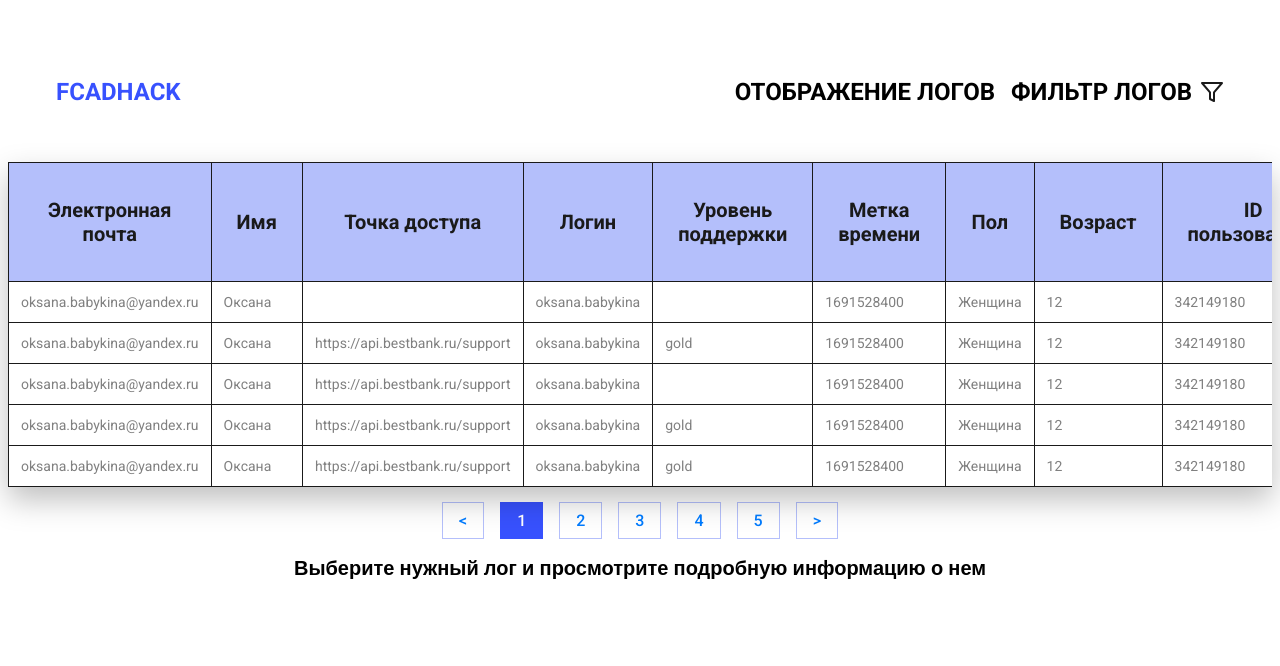
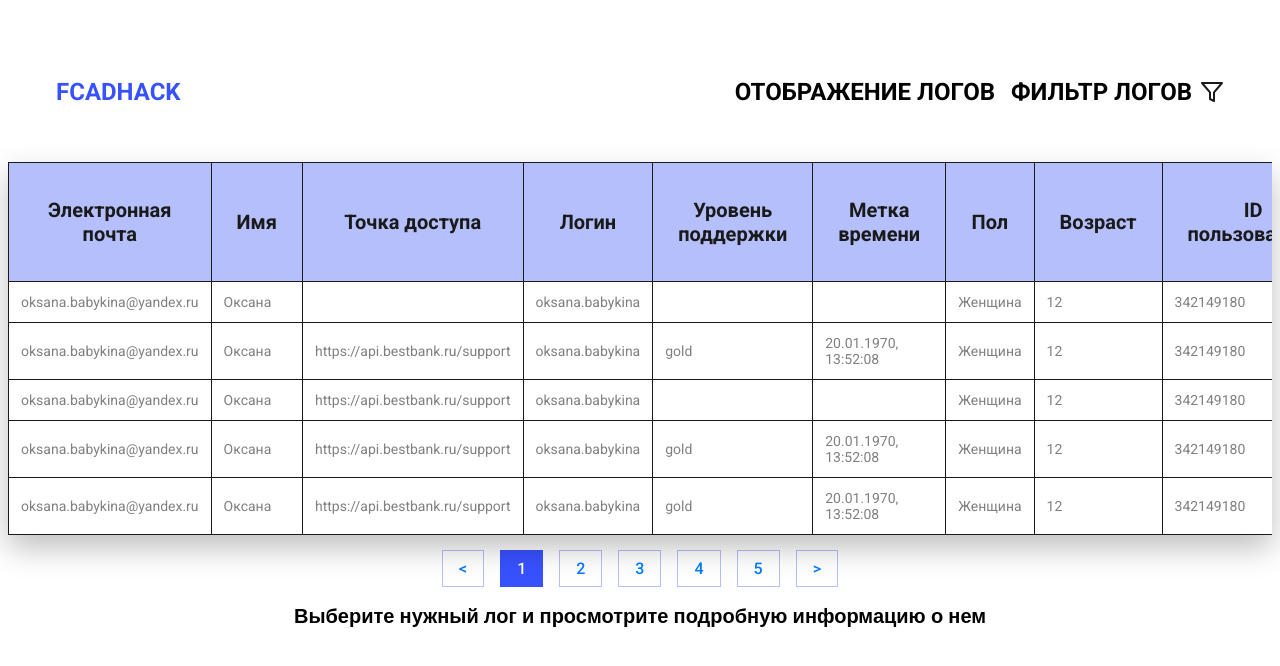
Before and after one commit to Daniil-Tiunchyk/FCADHACK-Monorepo, a React (Create React App) app: page / in a window 1280 px wide. Shown: the top 666 px of the page. Built offline with nearby package versions, Linux system fonts and the light colour scheme.

Commit message:
feat:перевод timestamp в нормальную дату и время

```diff
--- a/src/components/Table/TableFooter/index.js
+++ b/src/components/Table/TableFooter/index.js
@@ -10,7 +10,6 @@ const TableFooter = ({pageCount,handlePageClick}) => {
   }
   }, [screenWidth])
 
-  console.log(screenWidth)
   return (
     <div className={styles.tableFooter}>
       <ReactPaginate
--- a/src/components/Table/index.js
+++ b/src/components/Table/index.js
@@ -3,6 +3,7 @@ import React, { useEffect, useState } from "react";
 import styles from "./Table.module.css";
 
 import TableFooter from "./TableFooter";
+
 
 const Table = ({ data }) => {
   const [currentItems, setCurrentItems] = useState([]);
@@ -24,6 +25,9 @@ const Table = ({ data }) => {
     setItemOffset(newOffset);
   };
 
+const formatDate = (timestamp) => {
+  return new Intl.DateTimeFormat('ru', {year: 'numeric', month: '2-digit',day: '2-digit', hour: '2-digit', minute: '2-digit', second: '2-digit'}).format(timestamp)
+}
 
 
     return (
@@ -51,7 +55,7 @@ const Table = ({ data }) => {
               <td className={styles.tableCell}>{el?.endpoint}</td>
               <td className={styles.tableCell}>{el?.login}</td>
               <td className={styles.tableCell}>{el?.supportLevel}</td>
-              <td className={styles.tableCell}>{el?.timestamp}</td>
+              <td className={styles.tableCell}>{el?.timestamp && formatDate(el?.timestamp)}</td>
               <td className={styles.tableCell}>{el?.gender}</td>
               <td className={styles.tableCell}>{el?.age}</td>
               <td className={styles.tableCell}>{el?.userID}</td>
--- a/src/elements.json
+++ b/src/elements.json
@@ -3,7 +3,6 @@
   "email":"oksana.babykina@yandex.ru",
   "login":"oksana.babykina",
   "name": "Оксана",
-  "timestamp":1691528400,
   "userID":342149180,
   "gender":"Женщина",
   "age": 12
@@ -24,7 +23,6 @@
   "endpoint":"https://api.bestbank.ru/support",
   "login":"oksana.babykina",
   "name": "Оксана",
-  "timestamp":1691528400,
   "userID":342149180,
   "gender":"Женщина",
   "age": 12
```
